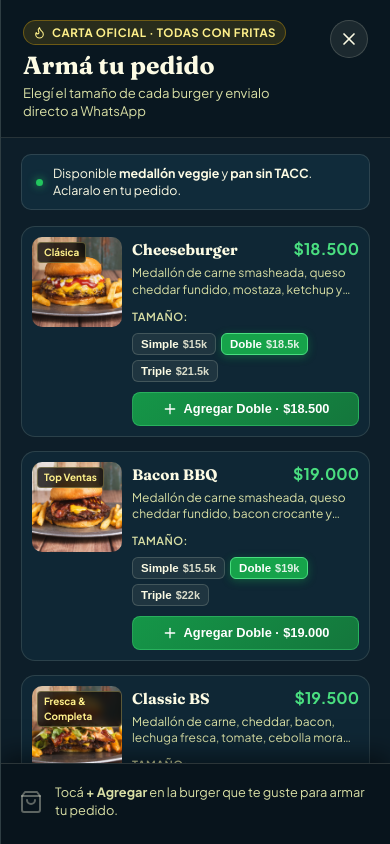
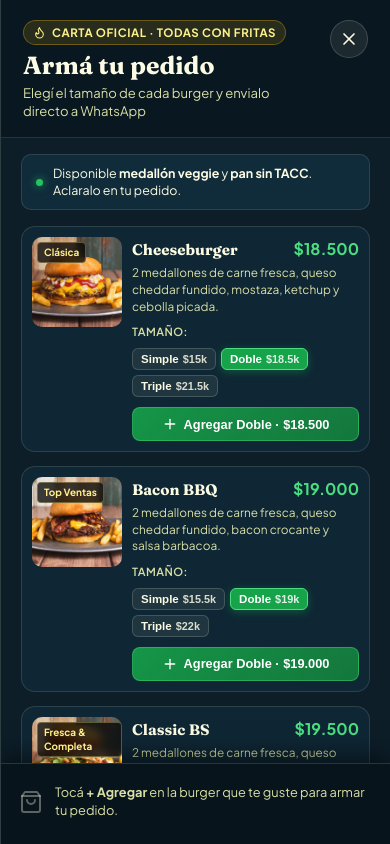
Before and after one commit to boiscantina/bois-cantina, a React (Vite) app: page / in a window 390 px wide. Both pictures are taken after a click on the button "Ver menú y pedir ahora". Shown: the part 961-1805 px from the top of the page. Built offline with nearby package versions, Linux system fonts and the light colour scheme.

Commit message:
feat: descripcion dinamica con numero de medallones segun tamano y texto completo sin truncar en mobile

```diff
--- a/src/BurgerMenuDrawer.jsx
+++ b/src/BurgerMenuDrawer.jsx
@@ -14,6 +14,27 @@ import {
   ChevronUp,
 } from 'lucide-react';
 import { SITE_CONFIG } from './config';
+
+// Helper para armar la descripción dinámica según la cantidad de medallones seleccionada
+function formatBurgerIngredients(burger, size = 'doble') {
+  if (burger.id === 'rookie') {
+    return `1 medallón de pollo crispy crocante, ${burger.ingredientsSuffix}`;
+  }
+
+  const numWord =
+    size === 'triple'
+      ? '3 medallones de carne fresca'
+      : size === 'doble'
+      ? '2 medallones de carne fresca'
+      : '1 medallón de carne fresca';
+
+  if (burger.id === 'onion-bs') {
+    const verb = size === 'simple' ? 'smasheado' : 'smasheados';
+    return `${numWord} ${verb} con cebolla a la plancha (estilo Oklahoma) y queso cheddar fundido.`;
+  }
+
+  return `${numWord}, ${burger.ingredientsSuffix}`;
+}
 
 export default function BurgerMenuDrawer({
   isOpen,
@@ -241,7 +262,9 @@ export default function BurgerMenuDrawer({
                       </span>
                     </div>
 
-                    <p className="drawer-burger-desc">{burger.description}</p>
+                    <p className="drawer-burger-desc">
+                      {formatBurgerIngredients(burger, currentSize)}
+                    </p>
 
                     {/* SELECTOR DE TAMAÑO (SIMPLE / DOBLE / TRIPLE) */}
                     <div className="drawer-size-selector">
--- a/src/config.js
+++ b/src/config.js
@@ -191,7 +191,7 @@ export const SITE_CONFIG = {
     {
       id: "cheeseburger",
       name: "Cheeseburger",
-      description: "Medallón de carne smasheada, queso cheddar fundido, mostaza, ketchup y cebolla picada.",
+      ingredientsSuffix: "queso cheddar fundido, mostaza, ketchup y cebolla picada.",
       badge: "Clásica",
       image: "/images/burgers/cheeseburger.jpg",
       prices: { simple: 15000, doble: 18500, triple: 21500 },
@@ -200,7 +200,7 @@ export const SITE_CONFIG = {
     {
       id: "bacon-bbq",
       name: "Bacon BBQ",
-      description: "Medallón de carne smasheada, queso cheddar fundido, bacon crocante y salsa barbacoa.",
+      ingredientsSuffix: "queso cheddar fundido, bacon crocante y salsa barbacoa.",
       badge: "Top Ventas",
       image: "/images/burgers/bacon-bbq.jpg",
       prices: { simple: 15500, doble: 19000, triple: 22000 },
@@ -209,7 +209,7 @@ export const SITE_CONFIG = {
     {
       id: "classic-bs",
       name: "Classic BS",
-      description: "Medallón de carne, cheddar, bacon, lechuga fresca, tomate, cebolla morada y salsa BS.",
+      ingredientsSuffix: "queso cheddar, bacon crocante, lechuga fresca, tomate, cebolla morada y salsa BS.",
       badge: "Fresca & Completa",
       image: "/images/burgers/classic-bs.jpg",
       prices: { simple: 15500, doble: 19500, triple: 22500 },
@@ -218,7 +218,7 @@ export const SITE_CONFIG = {
     {
       id: "onion-bs",
       name: "Onion BS",
-      description: "Medallón de carne smasheada con cebolla en la plancha (estilo Oklahoma) y cheddar fundido.",
+      ingredientsSuffix: "cebolla smasheada a la plancha (estilo Oklahoma) y queso cheddar fundido.",
       badge: "Oklahoma Style",
       image: "/images/burgers/onion-bs.jpg",
       prices: { simple: 15000, doble: 18500, triple: 21000 },
@@ -227,7 +227,7 @@ export const SITE_CONFIG = {
     {
       id: "crossover",
       name: "Crossover",
-      description: "Medallón de carne, abundante cebolla crispy dorada, bacon, cheddar y salsa Chick-fil-A.",
+      ingredientsSuffix: "abundante cebolla crispy dorada, bacon crocante, queso cheddar y salsa Chick-fil-A.",
       badge: "Ultra Crocante",
       image: "/images/burgers/crossover.jpg",
       prices: { simple: 16500, doble: 19500, triple: 23500 },
@@ -236,7 +236,7 @@ export const SITE_CONFIG = {
     {
       id: "big-bs",
       name: "Big BS",
-      description: "Medallón de carne, cheddar, pepinillos en vinagre, cebolla picada, lechuga y salsa BS especial.",
+      ingredientsSuffix: "queso cheddar, pepinillos en vinagre, cebolla picada, lechuga fresca y salsa BS especial.",
       badge: "Estilo Big Mac",
       image: "/images/burgers/big-bs.jpg",
       prices: { simple: 16000, doble: 19000, triple: 22000 },
@@ -245,7 +245,7 @@ export const SITE_CONFIG = {
     {
       id: "final-four",
       name: "Final Four",
-      description: "Cuatro quesos (cheddar, mozzarella, roquefort y provoleta), cebolla caramelizada, bacon y salsa Chick-fil-A.",
+      ingredientsSuffix: "cuatro quesos (cheddar, mozzarella, roquefort y provoleta), cebolla caramelizada, bacon crocante y salsa Chick-fil-A.",
       badge: "Bomba 4 Quesos",
       image: "/images/burgers/final-four.jpg",
       prices: { doble: 21000, triple: 24500 },
@@ -254,7 +254,7 @@ export const SITE_CONFIG = {
     {
       id: "mex-bois",
       name: "Mex Bois",
-      description: "Medallón de carne, cheddar, guacamole, salsa criolla, nachos totopos, bacon en cubos y mayonesa.",
+      ingredientsSuffix: "queso cheddar, guacamole casero, salsa criolla, nachos totopos, bacon en cubos y mayonesa.",
       badge: "Mex & Nachos",
       image: "/images/burgers/mex-bois.jpg",
       prices: { simple: 16500, doble: 19500, triple: 23500 },
@@ -263,7 +263,7 @@ export const SITE_CONFIG = {
     {
       id: "bacon-jam",
       name: "Bacon Jam",
-      description: "Medallón de carne, cheddar, mermelada casera de bacon, pepino y salsa BS.",
+      ingredientsSuffix: "queso cheddar fundido, mermelada casera de bacon, pepino agridulce y salsa BS.",
       badge: "Estrella de la Casa",
       image: "/images/burgers/bacon-jam.jpg",
       prices: { simple: 16000, doble: 19000, triple: 22500 },
@@ -272,7 +272,7 @@ export const SITE_CONFIG = {
     {
       id: "mvp",
       name: "MVP",
-      description: "Medallón de carne, cheddar, jamón cocido, tomate, lechuga fresca y huevo a la plancha.",
+      ingredientsSuffix: "queso cheddar, jamón cocido, tomate, lechuga fresca y huevo a la plancha.",
       badge: "Huevo & Jamón",
       image: "/images/burgers/mvp.jpg",
       prices: { simple: 16000, doble: 19000, triple: 22500 },
@@ -281,7 +281,7 @@ export const SITE_CONFIG = {
     {
       id: "rookie",
       name: "Rookie",
-      description: "Medallón de pollo crispy crocante, queso tybo, guacamole casero, tomate, lechuga y mayonesa.",
+      ingredientsSuffix: "queso tybo, guacamole casero, tomate, lechuga fresca y mayonesa.",
       badge: "Pollo Crispy",
       image: "/images/burgers/rookie.jpg",
       prices: { simple: 16500 },
@@ -290,7 +290,7 @@ export const SITE_CONFIG = {
     {
       id: "burger-semana",
       name: "Burger de la Semana",
-      description: "Edición especial rotativa: doble carne, morrones asados, queso fundido y alioli casero.",
+      ingredientsSuffix: "morrones asados, queso fundido y alioli casero.",
       badge: "Edición Especial",
       image: "/images/burgers/burger-de-la-semana.jpg",
       prices: { simple: 17000, doble: 21000, triple: 23000 },
--- a/src/index.css
+++ b/src/index.css
@@ -3120,14 +3120,10 @@ a {
 }
 
 .drawer-burger-desc {
-  font-size: 0.75rem;
+  font-size: 0.77rem;
   color: var(--bois-sage);
-  line-height: 1.35;
+  line-height: 1.4;
   margin-bottom: 10px;
-  display: -webkit-box;
-  -webkit-line-clamp: 2;
-  -webkit-box-orient: vertical;
-  overflow: hidden;
 }
 
 .drawer-size-selector {
@@ -3554,10 +3550,18 @@ a {
   .drawer-burger-img-box {
     width: 90px;
     height: 90px;
+    min-width: 90px;
+    flex-shrink: 0;
   }
 
   .drawer-burger-name {
     font-size: 0.95rem;
+  }
+
+  .drawer-burger-desc {
+    font-size: 0.74rem;
+    line-height: 1.4;
+    margin-bottom: 8px;
   }
 
   .floating-cart-pill {
```
